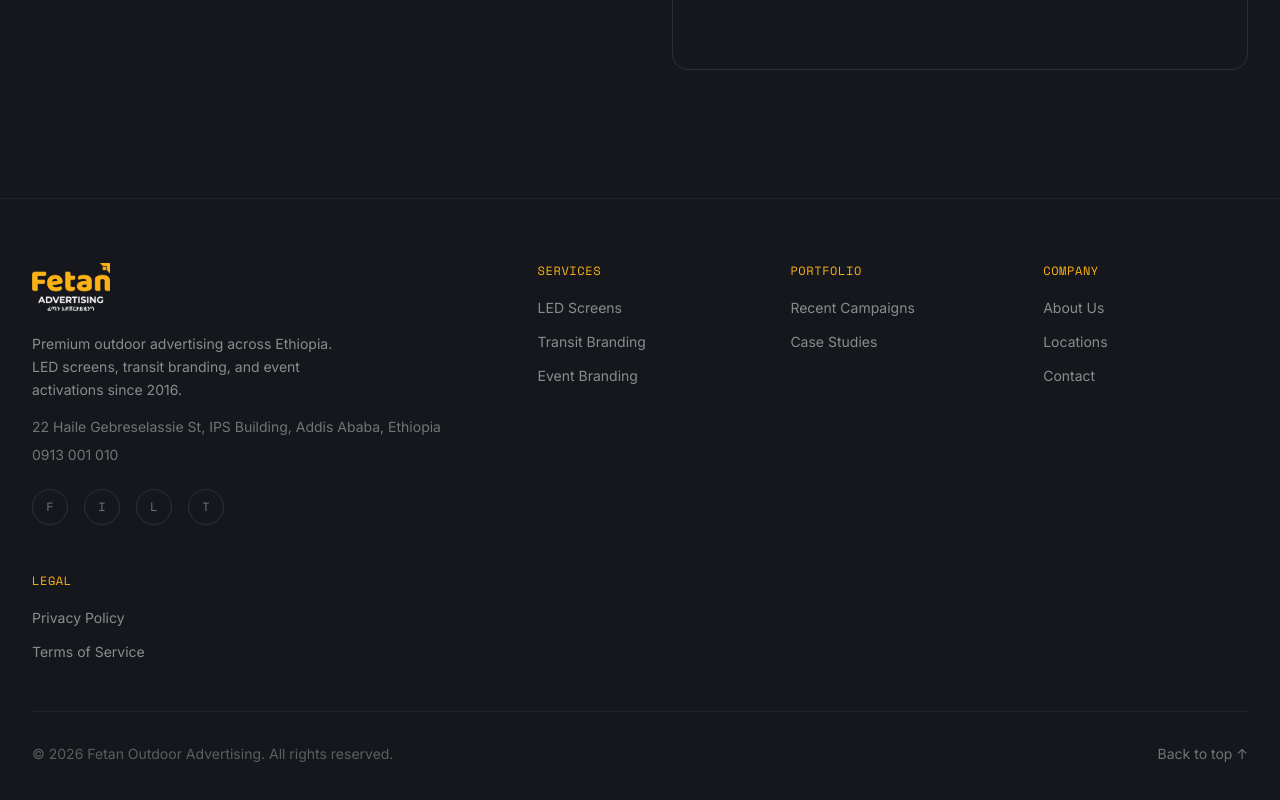
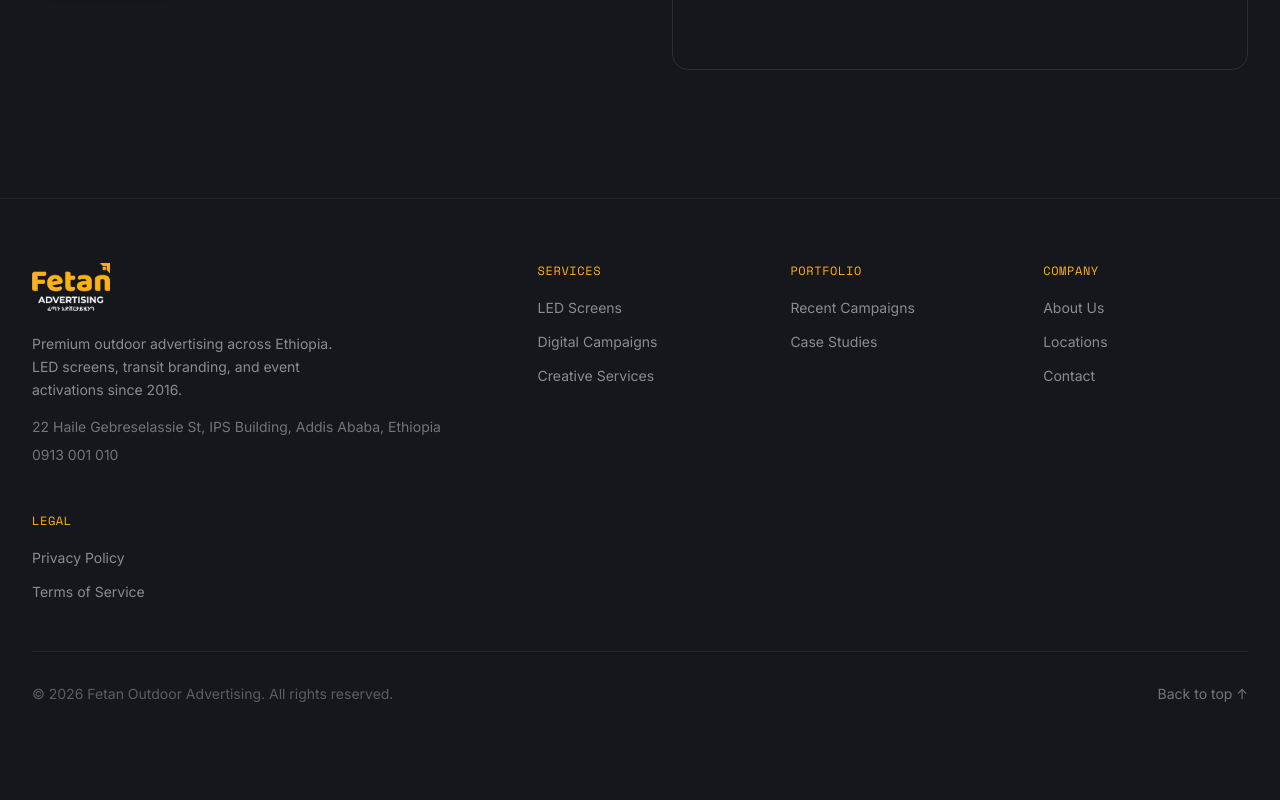
Before and after one commit to Alexmiki1/fetan-dooh, a Next.js app: page / in a window 1280 px wide. Shown: the part 9254-10054 px from the top of the page. After the commit the page ends 10022 px from the top, so only its background shows below. Built offline with nearby package versions, Linux system fonts and the light colour scheme; grey boxes are pictures that could not be loaded.

Commit message:
updatedddd logooo and add imagessssdd

```diff
--- a/components/layout/Footer.tsx
+++ b/components/layout/Footer.tsx
@@ -5,8 +5,8 @@ import { contact } from "@/data/contact";
 const footerLinks = {
   Services: [
     { label: "LED Screens", href: "/services#led" },
-    { label: "Transit Branding", href: "/services#transit" },
-    { label: "Event Branding", href: "/services#event" },
+    { label: "Digital Campaigns", href: "/services#digital" },
+    { label: "Creative Services", href: "/services#creative" },
   ],
   Portfolio: [
     { label: "Recent Campaigns", href: "/portfolio" },
@@ -48,20 +48,7 @@ export default function Footer() {
             >
               {contact.phoneDisplay}
             </a>
-            <div className="mt-6 flex gap-4">
-              {["facebook", "instagram", "linkedin", "twitter"].map((social) => (
-                <a
-                  key={social}
-                  href="#"
-                  className="w-9 h-9 rounded-full border border-white/10 flex items-center justify-center text-white/40 hover:text-amber hover:border-amber/30 transition-colors"
-                  aria-label={social}
-                >
-                  <span className="text-xs uppercase font-mono">
-                    {social[0]}
-                  </span>
-                </a>
-              ))}
-            </div>
+
           </div>
 
           {Object.entries(footerLinks).map(([title, links]) => (
```
